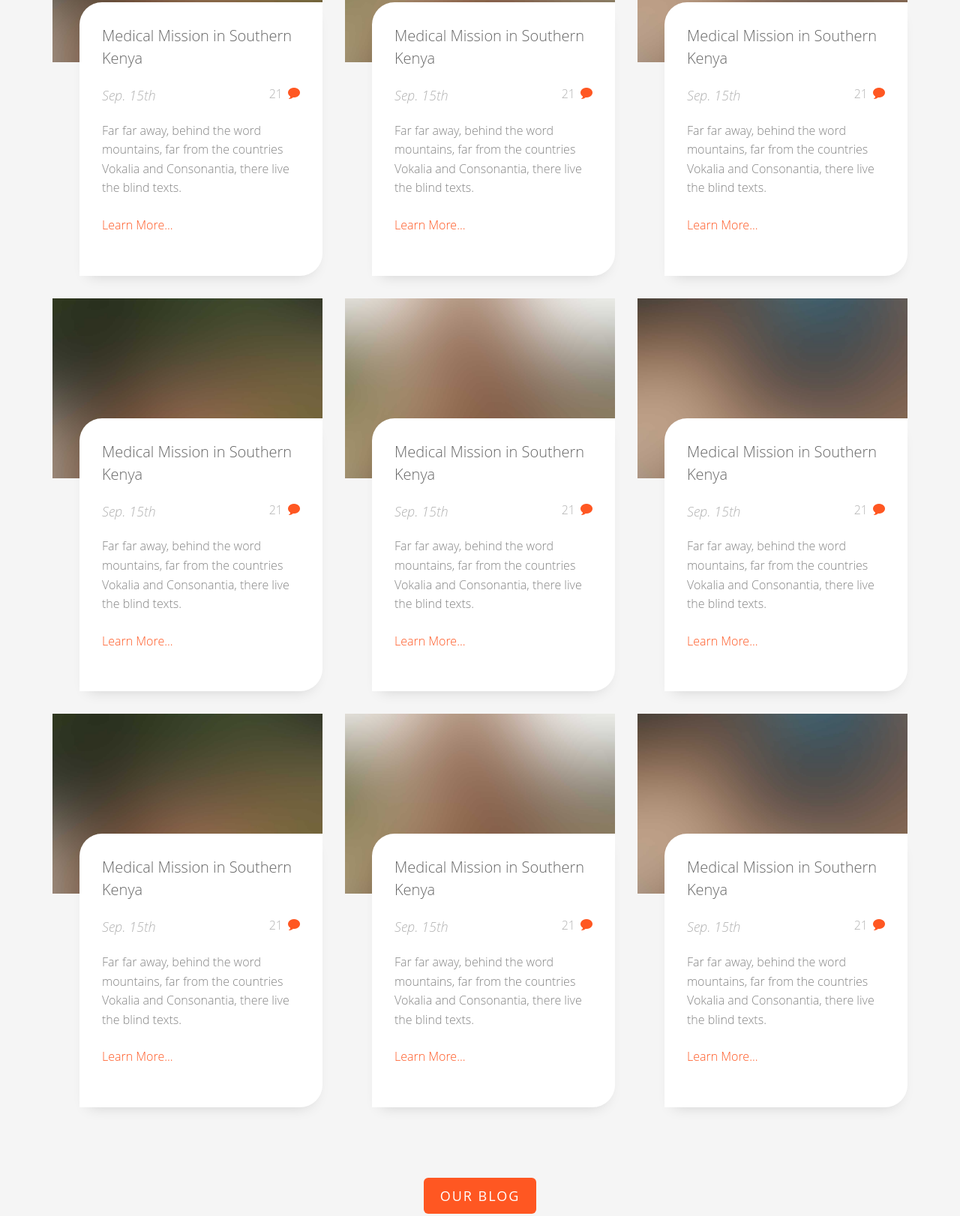
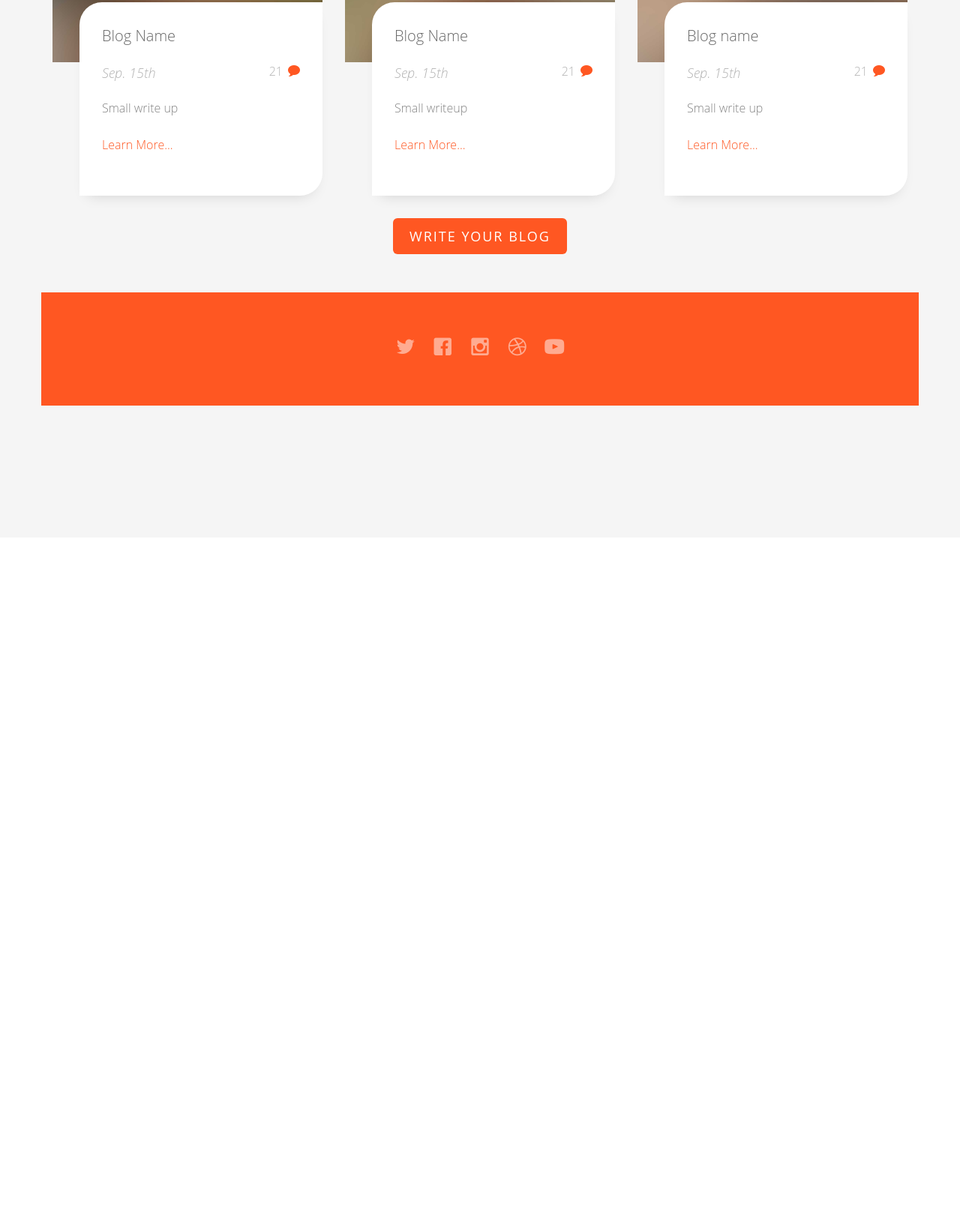
Before and after one commit to atlkvpattom/atlkvpattom.github.io, a plain HTML site: page blog.html in a window 1280 px wide. Shown: the part 668-2290 px from the top of the page at 75% size. After the commit the page ends 1385 px from the top, so only its background shows below. Drawn offline with Linux system fonts and the light colour scheme; files whose address does not match are found by name.

Commit message:
webpage update

```diff
--- a/blog.html
+++ b/blog.html
@@ -116,7 +116,7 @@
 			<div class="container">
 				<div class="row">
 					<div class="col-md-8 col-md-offset-2 text-center heading-section animate-box">
-						<h3>Read. Learn. Share</h3>
+						<h3>Spreading Thoughts</h3>
 						<p>Lorem ipsum dolor sit amet, consectetur adipisicing elit. Velit est facilis maiores, perspiciatis accusamus asperiores sint consequuntur debitis.</p>
 					</div>
 				</div>
@@ -128,10 +128,10 @@
 							<a href="#"><img class="img-responsive" src="images/cover_bg_1.jpg" alt=""></a>
 							<div class="blog-text">
 								<div class="prod-title">
-									<h3><a href=""#>Medical Mission in Southern Kenya</a></h3>
+									<h3><a href=""#>Blog Name</a></h3>
 									<span class="posted_by">Sep. 15th</span>
 									<span class="comment"><a href="">21<i class="icon-bubble2"></i></a></span>
-									<p>Far far away, behind the word mountains, far from the countries Vokalia and Consonantia, there live the blind texts.</p>
+									<p>Small write up</p>
 									<p><a href="#">Learn More...</a></p>
 								</div>
 							</div>
@@ -142,131 +142,41 @@
 							<a href="#"><img class="img-responsive" src="images/cover_bg_2.jpg" alt=""></a>
 							<div class="blog-text">
 								<div class="prod-title">
-									<h3><a href=""#>Medical Mission in Southern Kenya</a></h3>
+									<h3><a href=""#>Blog Name</a></h3>
 									<span class="posted_by">Sep. 15th</span>
 									<span class="comment"><a href="">21<i class="icon-bubble2"></i></a></span>
-									<p>Far far away, behind the word mountains, far from the countries Vokalia and Consonantia, there live the blind texts.</p>
+									<p>Small writeup</p>
 									<p><a href="#">Learn More...</a></p>
 								</div>
 							</div>
 						</div>
 					</div>
-					<div class="clearfix visible-sm-block"></div>
+
 					<div class="col-lg-4 col-md-4 col-sm-6">
 						<div class="fh5co-blog animate-box">
 							<a href="#"><img class="img-responsive" src="images/cover_bg_3.jpg" alt=""></a>
 							<div class="blog-text">
 								<div class="prod-title">
-									<h3><a href=""#>Medical Mission in Southern Kenya</a></h3>
+									<h3><a href=""#>Blog name</a></h3>
 									<span class="posted_by">Sep. 15th</span>
 									<span class="comment"><a href="">21<i class="icon-bubble2"></i></a></span>
-									<p>Far far away, behind the word mountains, far from the countries Vokalia and Consonantia, there live the blind texts.</p>
+									<p>Small write up</p>
 									<p><a href="#">Learn More...</a></p>
 								</div>
 							</div>
 						</div>
-					</div>
-					<div class="clearfix visible-md-block"></div>
-					<div class="col-lg-4 col-md-4 col-sm-6">
-						<div class="fh5co-blog animate-box">
-							<a href="#"><img class="img-responsive" src="images/cover_bg_1.jpg" alt=""></a>
-							<div class="blog-text">
-								<div class="prod-title">
-									<h3><a href=""#>Medical Mission in Southern Kenya</a></h3>
-									<span class="posted_by">Sep. 15th</span>
-									<span class="comment"><a href="">21<i class="icon-bubble2"></i></a></span>
-									<p>Far far away, behind the word mountains, far from the countries Vokalia and Consonantia, there live the blind texts.</p>
-									<p><a href="#">Learn More...</a></p>
-								</div>
+
+						</div>
+
+						<div class="row">
+							<div class="col-md-4 col-md-offset-4 text-center animate-box">
+						<a href='https://forms.zohopublic.com/amithgnair/form/Blog/formperma/gT4up2ny3IV_fhVmbju1pyg7XSF0qdFtL1Yz2g0xyKA' title="Blog" target='_blank' class="btn btn-primary btn-lg">Write your Blog</a>
 							</div>
-						</div>
-					</div>
-					<div class="clearfix visible-sm-block"></div>
-					<div class="col-lg-4 col-md-4 col-sm-6">
-						<div class="fh5co-blog animate-box">
-							<a href="#"><img class="img-responsive" src="images/cover_bg_2.jpg" alt=""></a>
-							<div class="blog-text">
-								<div class="prod-title">
-									<h3><a href=""#>Medical Mission in Southern Kenya</a></h3>
-									<span class="posted_by">Sep. 15th</span>
-									<span class="comment"><a href="">21<i class="icon-bubble2"></i></a></span>
-									<p>Far far away, behind the word mountains, far from the countries Vokalia and Consonantia, there live the blind texts.</p>
-									<p><a href="#">Learn More...</a></p>
-								</div>
-							</div>
-						</div>
-					</div>
-					<div class="col-lg-4 col-md-4 col-sm-6">
-						<div class="fh5co-blog animate-box">
-							<a href="#"><img class="img-responsive" src="images/cover_bg_3.jpg" alt=""></a>
-							<div class="blog-text">
-								<div class="prod-title">
-									<h3><a href=""#>Medical Mission in Southern Kenya</a></h3>
-									<span class="posted_by">Sep. 15th</span>
-									<span class="comment"><a href="">21<i class="icon-bubble2"></i></a></span>
-									<p>Far far away, behind the word mountains, far from the countries Vokalia and Consonantia, there live the blind texts.</p>
-									<p><a href="#">Learn More...</a></p>
-								</div>
-							</div>
-						</div>
-					</div>
-					<div class="clearfix visible-sm-block"></div>
-					<div class="col-lg-4 col-md-4 col-sm-6">
-						<div class="fh5co-blog animate-box">
-							<a href="#"><img class="img-responsive" src="images/cover_bg_1.jpg" alt=""></a>
-							<div class="blog-text">
-								<div class="prod-title">
-									<h3><a href=""#>Medical Mission in Southern Kenya</a></h3>
-									<span class="posted_by">Sep. 15th</span>
-									<span class="comment"><a href="">21<i class="icon-bubble2"></i></a></span>
-									<p>Far far away, behind the word mountains, far from the countries Vokalia and Consonantia, there live the blind texts.</p>
-									<p><a href="#">Learn More...</a></p>
-								</div>
-							</div>
-						</div>
-					</div>
-					<div class="clearfix visible-md-block"></div>
-					<div class="col-lg-4 col-md-4 col-sm-6">
-						<div class="fh5co-blog animate-box">
-							<a href="#"><img class="img-responsive" src="images/cover_bg_2.jpg" alt=""></a>
-							<div class="blog-text">
-								<div class="prod-title">
-									<h3><a href=""#>Medical Mission in Southern Kenya</a></h3>
-									<span class="posted_by">Sep. 15th</span>
-									<span class="comment"><a href="">21<i class="icon-bubble2"></i></a></span>
-									<p>Far far away, behind the word mountains, far from the countries Vokalia and Consonantia, there live the blind texts.</p>
-									<p><a href="#">Learn More...</a></p>
-								</div>
-							</div>
-						</div>
-					</div>
-					<div class="clearfix visible-sm-block"></div>
-					<div class="col-lg-4 col-md-4 col-sm-6">
-						<div class="fh5co-blog animate-box">
-							<a href="#"><img class="img-responsive" src="images/cover_bg_3.jpg" alt=""></a>
-							<div class="blog-text">
-								<div class="prod-title">
-									<h3><a href=""#>Medical Mission in Southern Kenya</a></h3>
-									<span class="posted_by">Sep. 15th</span>
-									<span class="comment"><a href="">21<i class="icon-bubble2"></i></a></span>
-									<p>Far far away, behind the word mountains, far from the countries Vokalia and Consonantia, there live the blind texts.</p>
-									<p><a href="#">Learn More...</a></p>
-								</div>
-							</div>
-						</div>
-					</div>
-				</div>
-
-				<div class="row">
-					<div class="col-md-4 col-md-offset-4 text-center animate-box">
-						<a href="#" class="btn btn-primary btn-lg">Our Blog</a>
-					</div>
-				</div>
-
-			</div>
 		</div>
 		<!-- fh5co-blog-section -->
+  <br>
 
+	<br>
 
 		<footer>
 			<div id="footer">
```
